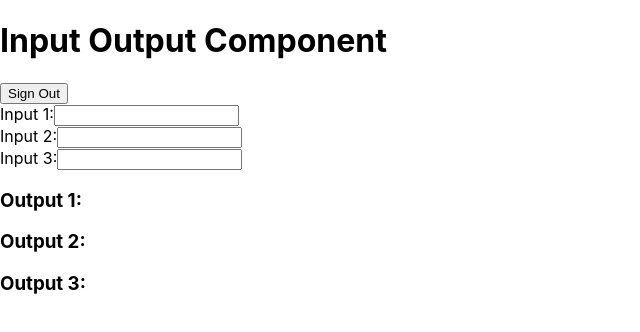
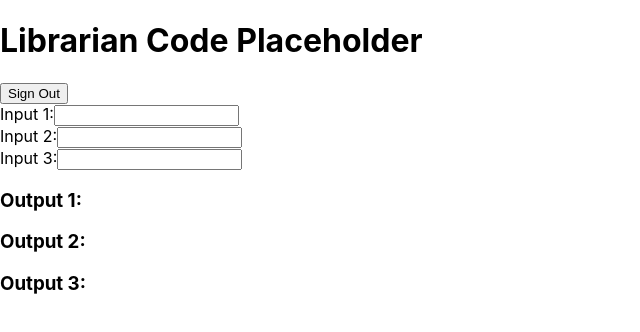
Before and after one commit to Spy12150/AirtableLibCSI, a React (Create React App) app: page / in a window 1280 px wide. Shown: the top 332 px of the page, without its empty margins (0-640 px from the left). Built offline with nearby package versions, Linux system fonts and the light colour scheme; the HTML template or start-up script is replaced by a standard one.

Commit message:
Update App.js

```diff
--- a/src/App.js
+++ b/src/App.js
@@ -8,7 +8,7 @@ function InputOutput() {
   return(
     <div>
       <div className="title">
-        <h1>Input Output Component</h1>
+        <h1>Librarian Code Placeholder</h1>
       </div>
       <div className="sign-out-button">
         <button>Sign Out</button>
```
